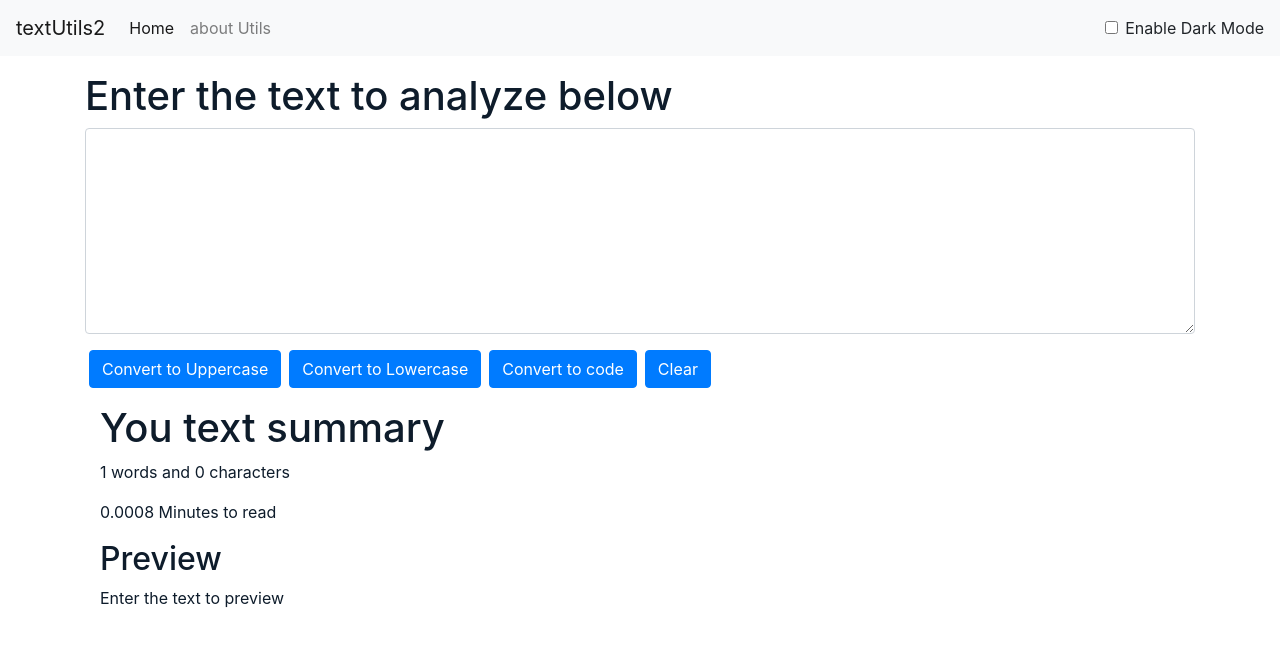
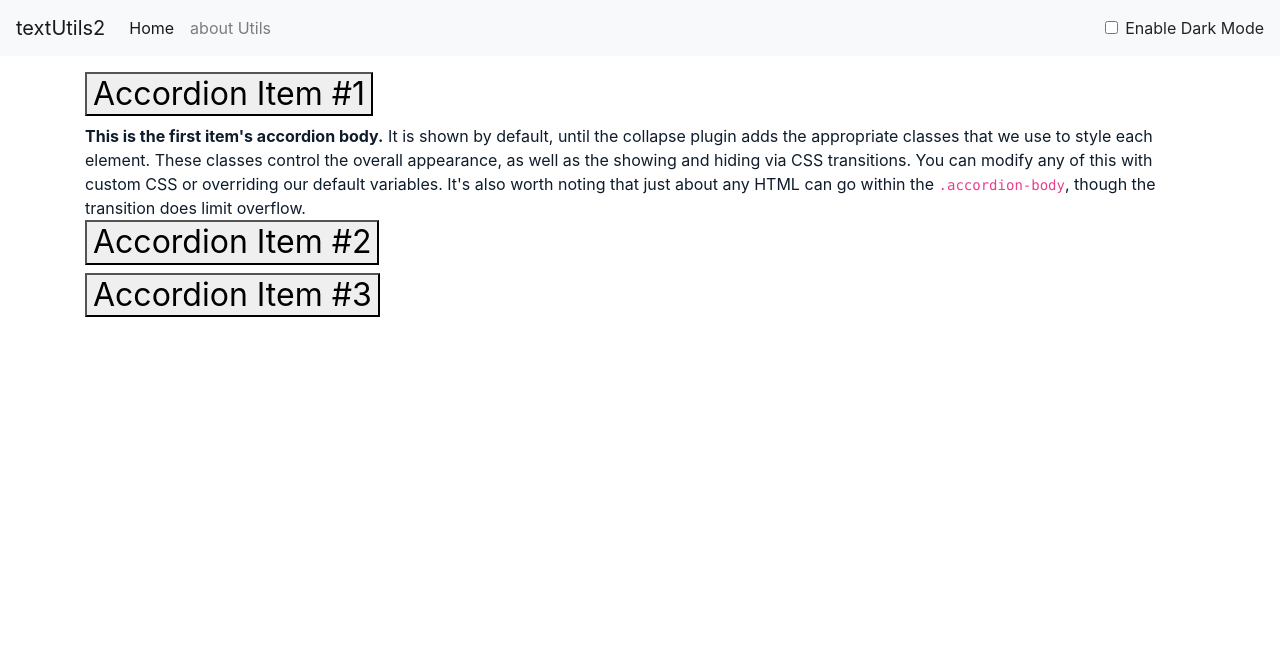
Before and after one commit to dheerajha/TextOperation, a React (Create React App) app: page / in a window 1280 px wide. Shown: the top 646 px of the page. Built offline with nearby package versions, Linux system fonts and the light colour scheme.

Commit message:
added the About.js

```diff
--- a/src/App.js
+++ b/src/App.js
@@ -4,6 +4,7 @@
 import Navbar from './components/Navbar';
 import TextForm from './components/TextForm';
 import Alert from './components/Alert';
+import About from './components/About';
 
 function App() {
   const [mode,setMode] = useState("light"); //wheather dark mode is enabled or not
@@ -44,7 +45,8 @@
       {/* <Navbar  /> */}
       {/* we are creating the Navbar componets inside it there is Navbar component and passing the prop as title and similarly we are passing the about as props which we are changing the about text */}
       <div className="container my-3">
-        <TextForm showAlert={showAlert} mode ={mode} heading ="Enter the text to analyze below" />
+        {/* <TextForm showAlert={showAlert} mode ={mode} heading ="Enter the text to analyze below" /> */}
+        <About mode ={mode} toggleMode={toggleMode}/>
       </div>
     </>
   );
--- /dev/null
+++ b/src/components/About.js
@@ -0,0 +1,102 @@
+import React from "react";
+
+export default function About(props) {
+  return (
+    <>
+      <div className="accordion" id="accordionExample"   style={{
+                        backgroundColor: props.mode === 'dark' ? 'magenta' : 'white',
+                        color: props.mode === 'dark' ? 'white' : '#0e1c2b'}}>
+        <div className="accordion-item">
+          <h2 className="accordion-header">
+            <button
+              className="accordion-button"
+              type="button"
+              data-bs-toggle="collapse"
+              data-bs-target="#collapseOne"
+              aria-expanded="true"
+              aria-controls="collapseOne"
+            >
+              Accordion Item #1
+            </button>
+          </h2>
+          <div
+            id="collapseOne"
+            className="accordion-collapse collapse show"
+            data-bs-parent="#accordionExample"
+          >
+            <div className="accordion-body">
+              <strong>This is the first item's accordion body.</strong> It is
+              shown by default, until the collapse plugin adds the appropriate
+              classes that we use to style each element. These classes control
+              the overall appearance, as well as the showing and hiding via CSS
+              transitions. You can modify any of this with custom CSS or
+              overriding our default variables. It's also worth noting that just
+              about any HTML can go within the <code>.accordion-body</code>,
+              though the transition does limit overflow.
+            </div>
+          </div>
+        </div>
+        <div className="accordion-item">
+          <h2 className="accordion-header">
+            <button
+              className="accordion-button collapsed"
+              type="button"
+              data-bs-toggle="collapse"
+              data-bs-target="#collapseTwo"
+              aria-expanded="false"
+              aria-controls="collapseTwo"
+            >
+              Accordion Item #2
+            </button>
+          </h2>
+          <div
+            id="collapseTwo"
+            className="accordion-collapse collapse"
+            data-bs-parent="#accordionExample"
+          >
+            <div className="accordion-body">
+              <strong>This is the second item's accordion body.</strong> It is
+              hidden by default, until the collapse plugin adds the appropriate
+              classes that we use to style each element. These classes control
+              the overall appearance, as well as the showing and hiding via CSS
+              transitions. You can modify any of this with custom CSS or
+              overriding our default variables. It's also worth noting that just
+              about any HTML can go within the <code>.accordion-body</code>,
+              though the transition does limit overflow.
+            </div>
+          </div>
+        </div>
+        <div className="accordion-item">
+          <h2 className="accordion-header">
+            <button
+              className="accordion-button collapsed"
+              type="button"
+              data-bs-toggle="collapse"
+              data-bs-target="#collapseThree"
+              aria-expanded="false"
+              aria-controls="collapseThree"
+            >
+              Accordion Item #3
+            </button>
+          </h2>
+          <div
+            id="collapseThree"
+            className="accordion-collapse collapse"
+            data-bs-parent="#accordionExample"
+          >
+            <div className="accordion-body">
+              <strong>This is the third item's accordion body.</strong> It is
+              hidden by default, until the collapse plugin adds the appropriate
+              classes that we use to style each element. These classes control
+              the overall appearance, as well as the showing and hiding via CSS
+              transitions. You can modify any of this with custom CSS or
+              overriding our default variables. It's also worth noting that just
+              about any HTML can go within the <code>.accordion-body</code>,
+              though the transition does limit overflow.
+            </div>
+          </div>
+        </div>
+      </div>
+    </>
+  );
+}
```
